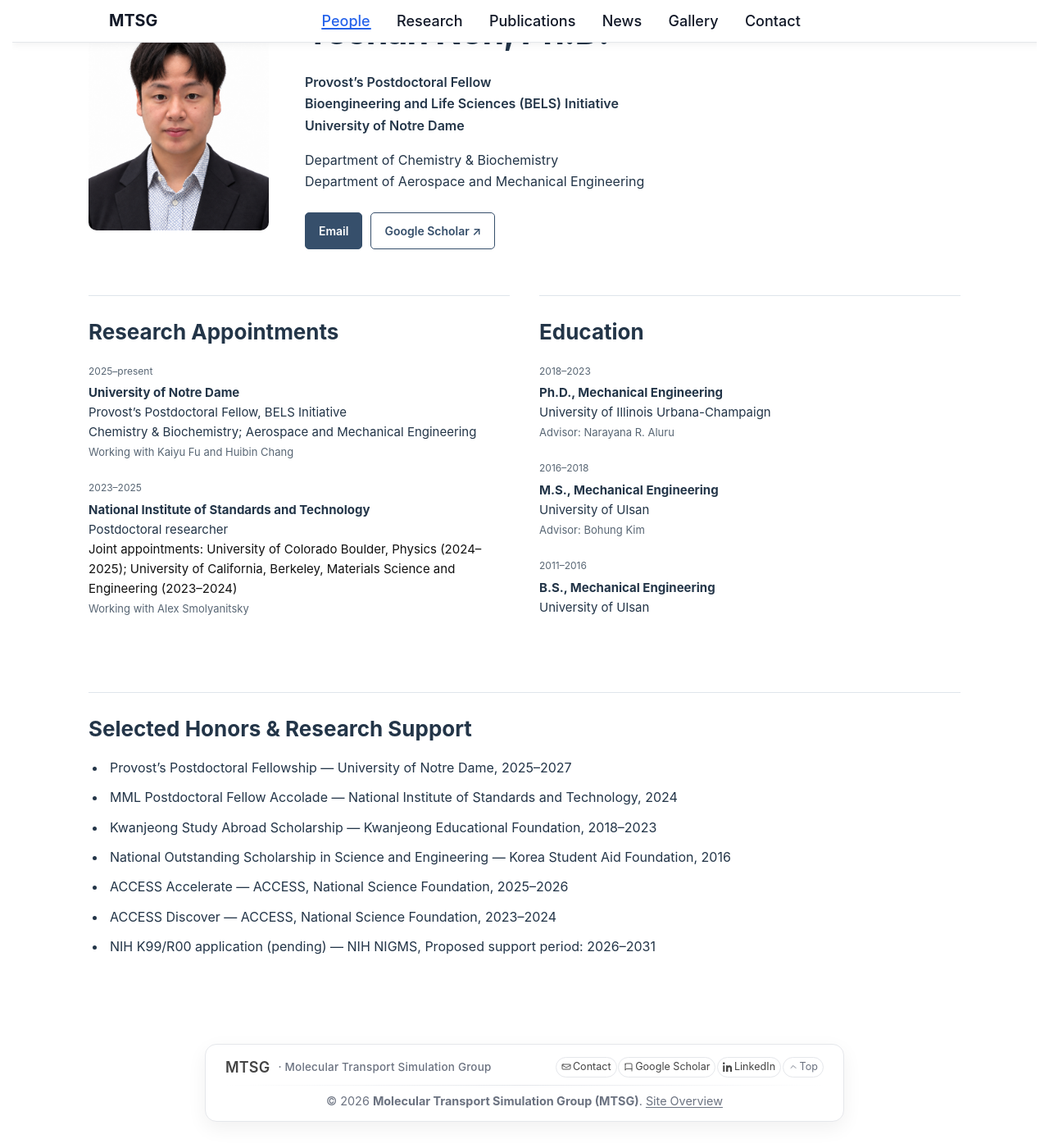
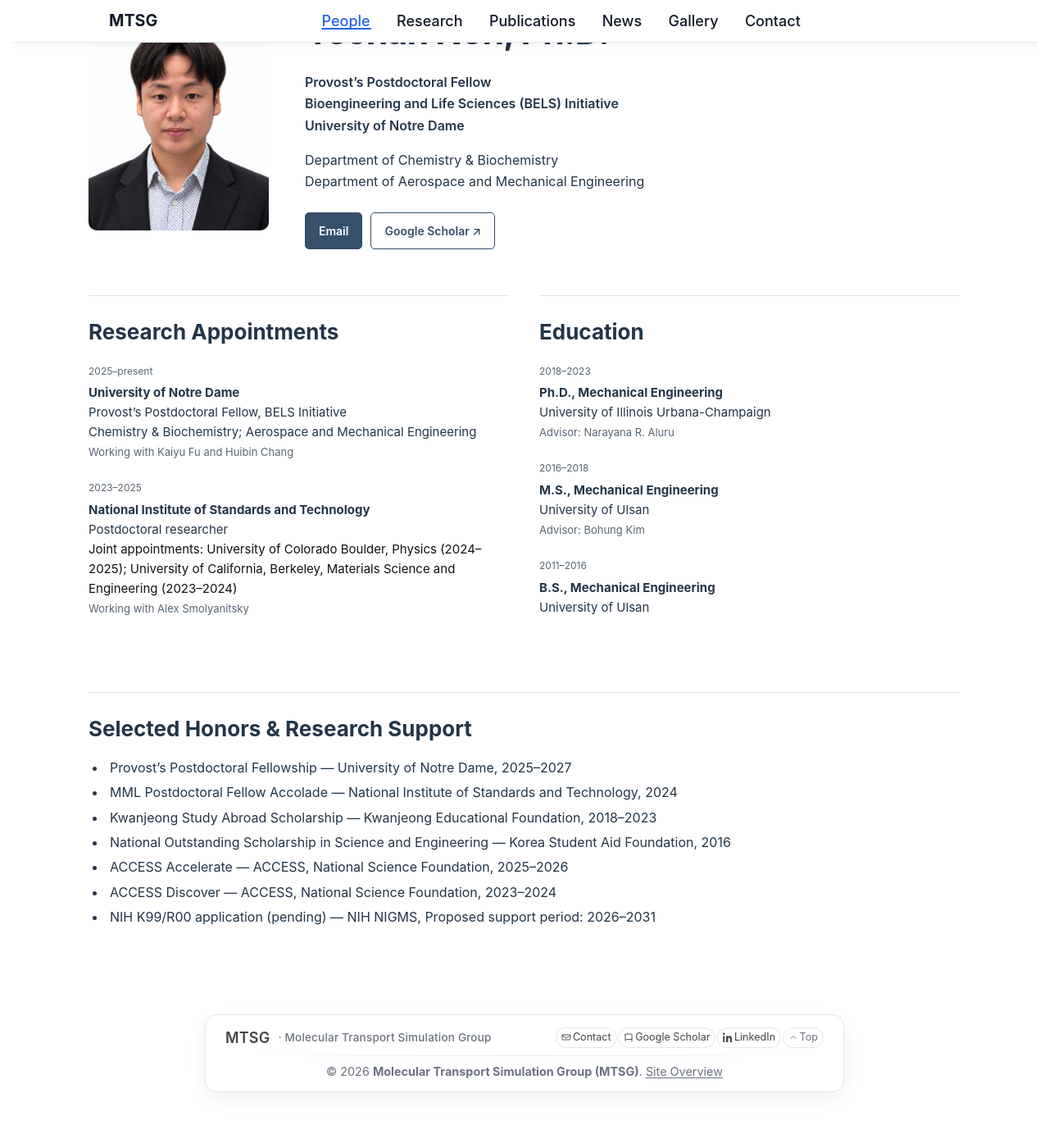
Before and after one commit to Yechan-Noh/MPSG, a Jekyll site: the page built from _pages/people.html, in a window 1280 px wide and 1400 px high, scrolled down 129 px. Shown: the whole window at 82% size. Built offline with Jekyll 4.4.1, drawn with Linux system fonts in a browser that asks for light colours; after the commit the page ends 1493 px from its top, so only the background shows below that.

Commit message:
Tighten people honors list spacing

```diff
--- a/assets/css/mtsg-site.css
+++ b/assets/css/mtsg-site.css
@@ -77,7 +77,7 @@
 .pub-card--published-current{border:2px solid #347c88;box-shadow:0 3px 12px rgba(23,108,120,.1)}
 
 /* People: selected CV honors and support as a concise list. */
-.people-page .honors-list{display:block;padding-left:22px;margin:0;list-style:disc}.people-page .honors-list li{padding-left:4px;margin-bottom:10px;font-size:16px;line-height:1.65;font-weight:400}.people-page .honors-list h3{font-size:19px;line-height:1.5;margin:0 0 6px}.people-page .honors-list h3 span{display:block;font-size:14px;font-weight:400;color:#56636a;margin-top:3px}.people-page .honors-list p{font-size:16px;line-height:1.7;margin:0;color:#56636a}
+.people-page .honors-list{display:block;padding-left:22px;margin:0;list-style:disc}.people-page .honors-list li{padding-left:4px;margin-bottom:4px;font-size:16px;line-height:1.65;font-weight:400}.people-page .honors-list h3{font-size:19px;line-height:1.5;margin:0 0 6px}.people-page .honors-list h3 span{display:block;font-size:14px;font-weight:400;color:#56636a;margin-top:3px}.people-page .honors-list p{font-size:16px;line-height:1.7;margin:0;color:#56636a}
 /* Match existing research and publication cards to the homepage palette. */
 .research-topic-card{border-color:#d6dddf;box-shadow:0 3px 12px rgba(24,45,56,.04)}
 .research-panel-heading{background:#182d38;color:#f7f8f5}.research-panel-heading h2{color:#f7f8f5}
```
